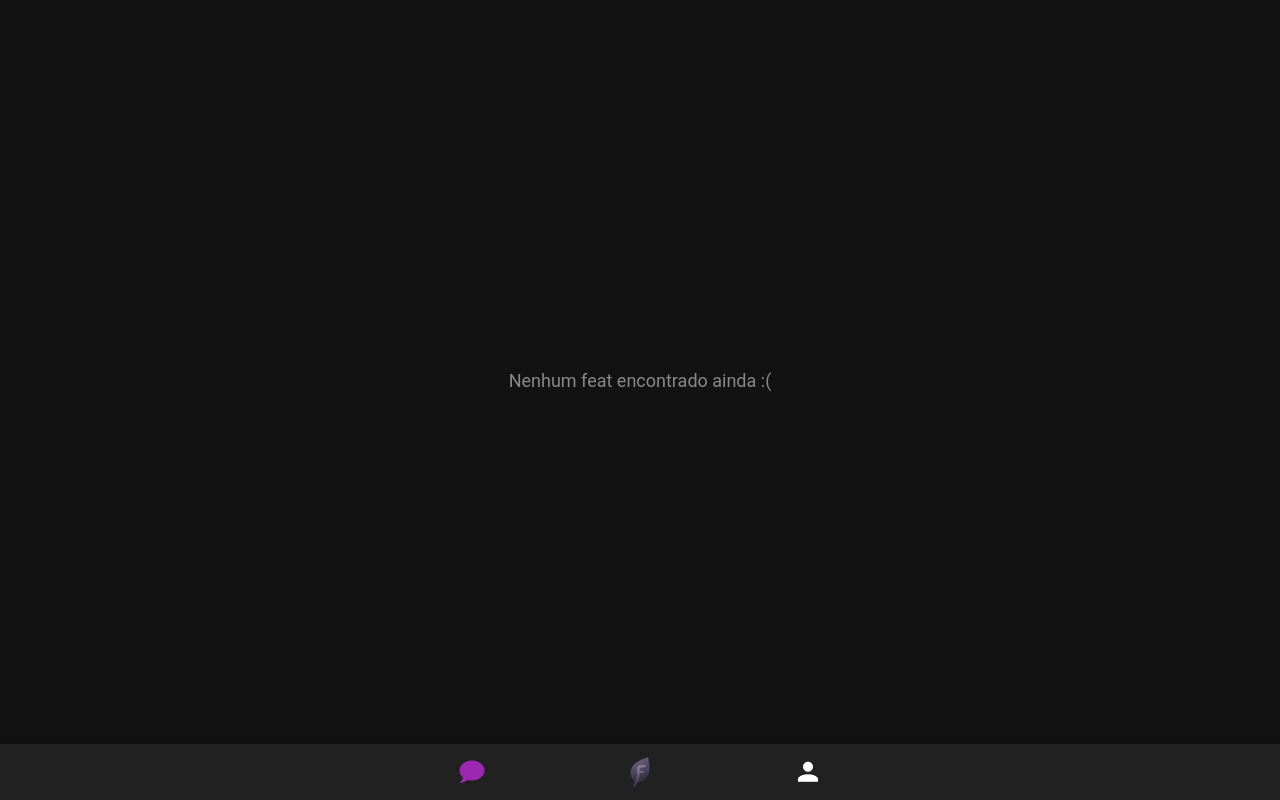
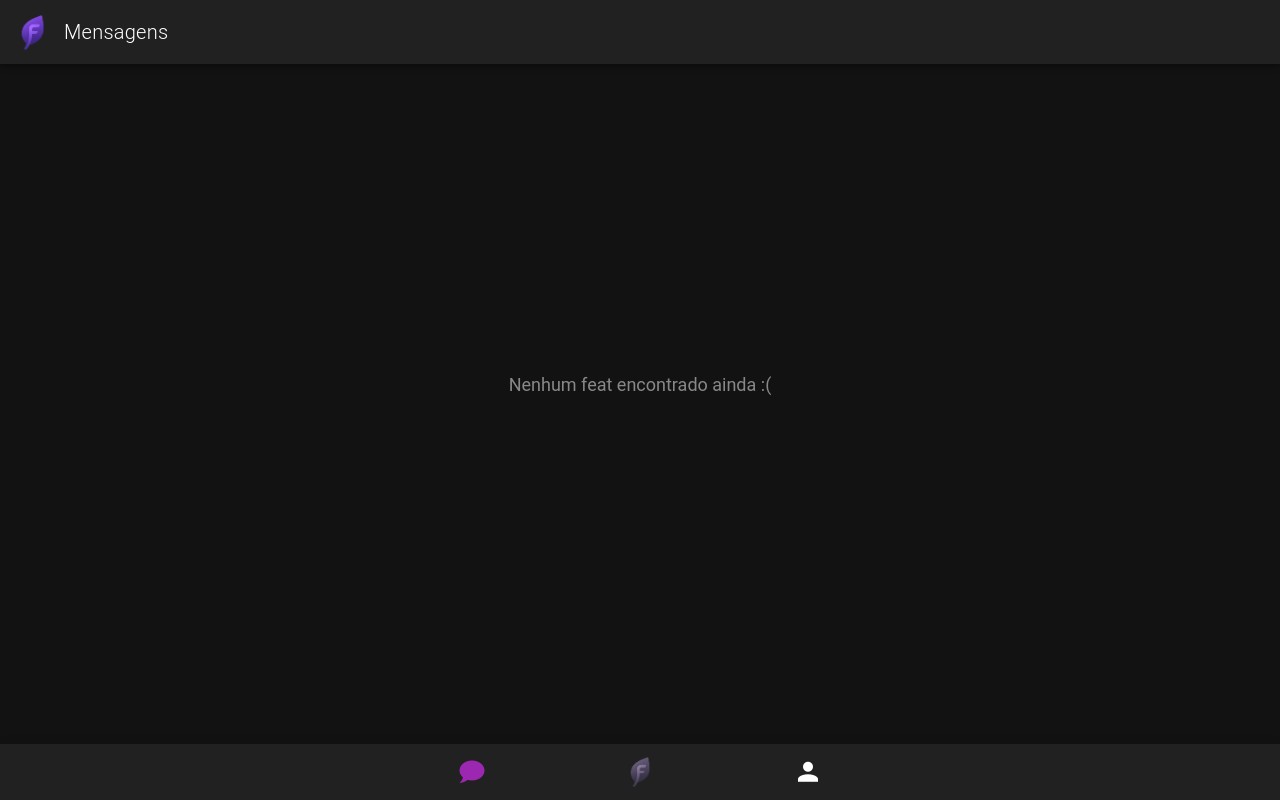
Before and after one commit to matheus-almeida27/feater, a Nuxt app: page /messages in a window 1280 px wide. Built offline with nearby package versions, Linux system fonts and the light colour scheme.

Commit message:
refac: layouts (incomplete)

```diff
--- /dev/null
+++ b/layouts/blank.vue
@@ -0,0 +1,7 @@
+<template>
+	<v-app>
+		<v-main>
+			<slot />
+		</v-main>
+	</v-app>
+</template>
--- a/layouts/default.vue
+++ b/layouts/default.vue
@@ -1,6 +1,19 @@
 <template>
 	<v-app>
-		<slot />
+		<v-app-bar class="px-3">
+			<div class="d-flex align-center justify-center">
+				<v-img
+					height="35"
+					width="40"
+					contain
+					src="../public/feater.png" />
+				<span class="text-h6 font-weight-light ml-3">{{ routeName }}</span>
+			</div>
+			<v-spacer></v-spacer>
+		</v-app-bar>
+		<v-main>
+			<slot />
+		</v-main>
 		<v-bottom-navigation
 			fixed
 			mandatory
@@ -65,6 +78,14 @@ const onClick = (value: number | null) => {
 	const pathMapping = ["/messages", "/home", "/profile"];
 	if (pathMapping[value]) navigateTo(pathMapping[value]);
 };
+
+const routeName = computed(() => {
+	const currentRoute = router.currentRoute.value.name;
+	if (currentRoute === "messages") return "Mensagens";
+	if (currentRoute === "home") return "Feater";
+	if (currentRoute === "profile") return "Perfil";
+	return "";
+});
 </script>
 
 <style scoped lang="scss">
--- a/pages/messages/[chatId].vue
+++ b/pages/messages/[chatId].vue
@@ -2,7 +2,7 @@
 	<v-container
 		fluid
 		class="fill-height d-flex flex-column pa-0 ">
-		<v-app-bar
+		<!-- <v-app-bar
 			dark
 			app
 			flat>
@@ -23,7 +23,7 @@
 			<v-toolbar-title class="font-weight-light">{{
 				matchUser?.name || "Chat"
 			}}</v-toolbar-title>
-		</v-app-bar>
+		</v-app-bar> -->
 		<v-col
 			cols="12"
 			lg="6"
--- a/pages/messages/index.vue
+++ b/pages/messages/index.vue
@@ -39,7 +39,10 @@
 				</template>
 
 				<template #append>
-					<v-icon size="30" color="purple" icon="mdi-chevron-right" />
+					<v-icon
+						size="30"
+						color="purple"
+						icon="mdi-chevron-right" />
 				</template>
 			</v-list-item>
 		</v-list>
@@ -47,8 +50,8 @@
 </template>
 
 <script lang="ts" setup>
+import { useLayout } from "vuetify";
 import type { Chat, User } from "~/types/types.global";
-
 // Acesso às stores
 const authStore = useAuthStore();
 const staticStore = useStaticStore(); // Supondo que os dados dos usuários estão aqui
@@ -121,7 +124,7 @@ function goToChat(match: Chat) {
 	max-width: 500px;
 }
 .match-item {
-	border: 1px solid #9B27B03E;
+	border: 1px solid #9b27b03e;
 }
 .match-name {
 	font-size: 18px;
```
